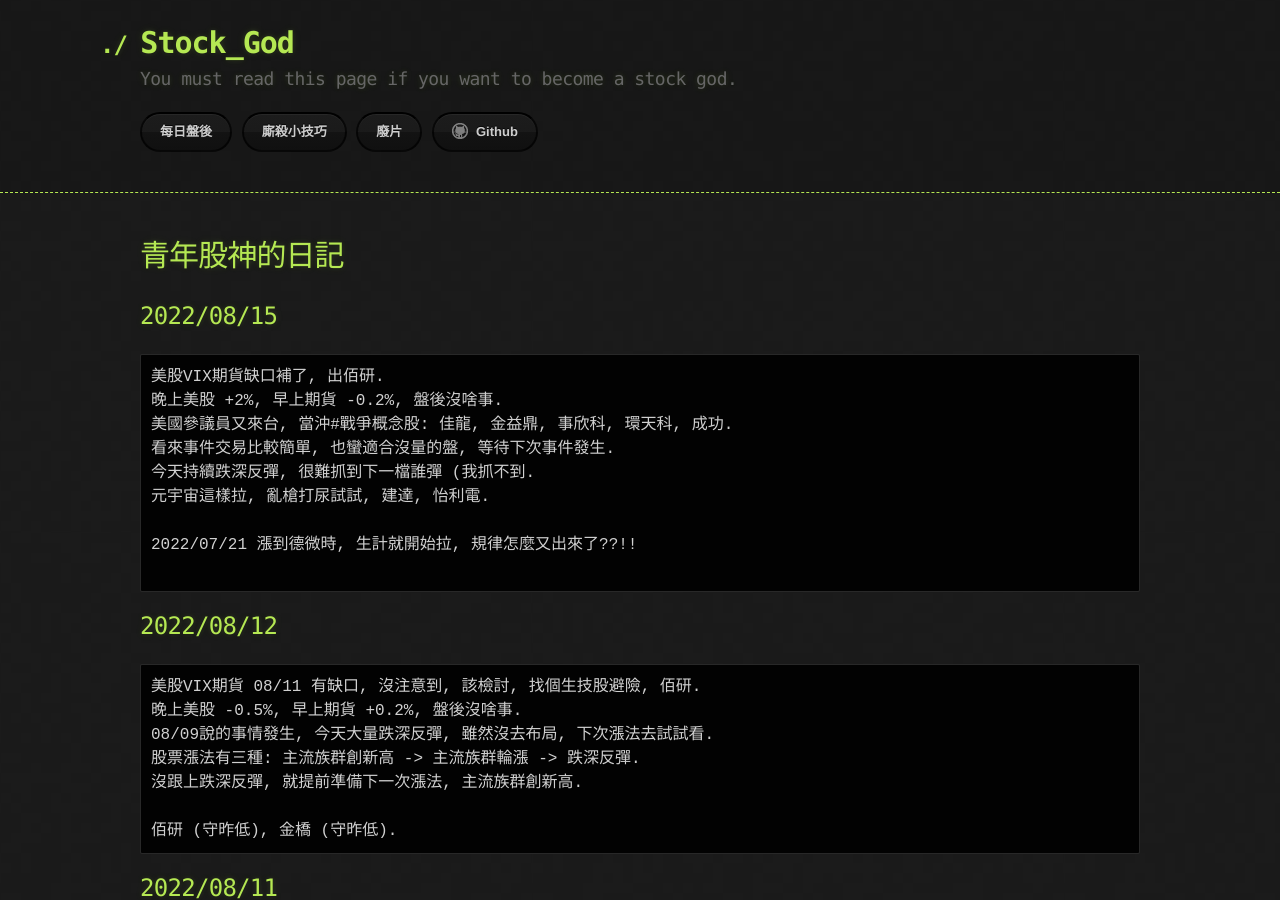
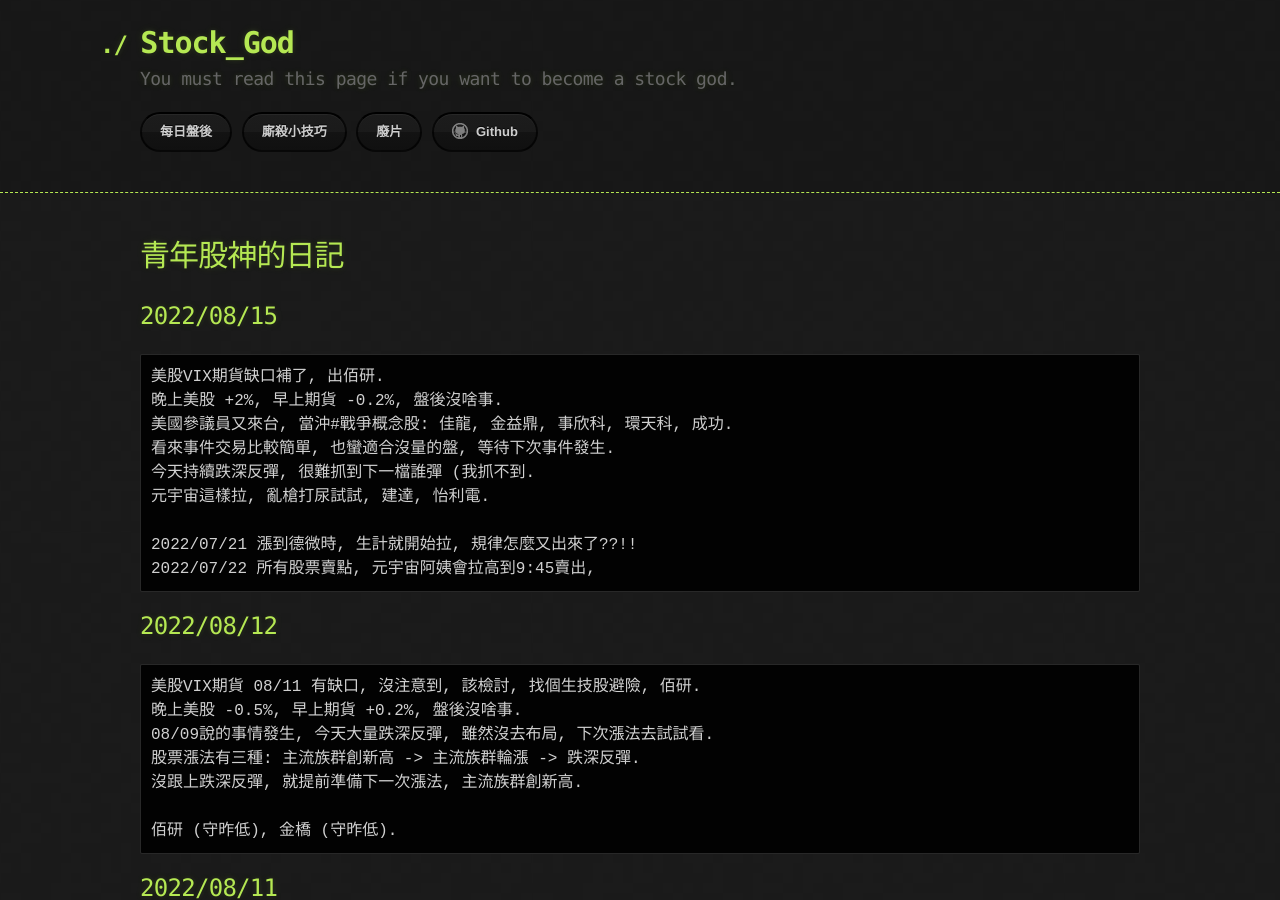
Before and after one commit to lepg5487/Stock_God, a Jekyll site: the page built from index.md, in a window 1280 px wide and 900 px high. Built offline with Jekyll 4.4.1, drawn with Linux system fonts in a browser that asks for light colours; our own code applies the rules of GitHub Pages for plain Markdown files.

Commit message:
Update index.md

````diff
--- a/index.md
+++ b/index.md
@@ -14,7 +14,7 @@ layout: testlayouts
 元宇宙這樣拉, 亂槍打尿試試, 建達, 怡利電.
 
 2022/07/21 漲到德微時, 生計就開始拉, 規律怎麼又出來了??!!
-
+2022/07/22 所有股票賣點, 元宇宙阿姨會拉高到9:45賣出,
 ```
 
 ## 2022/08/12
````
